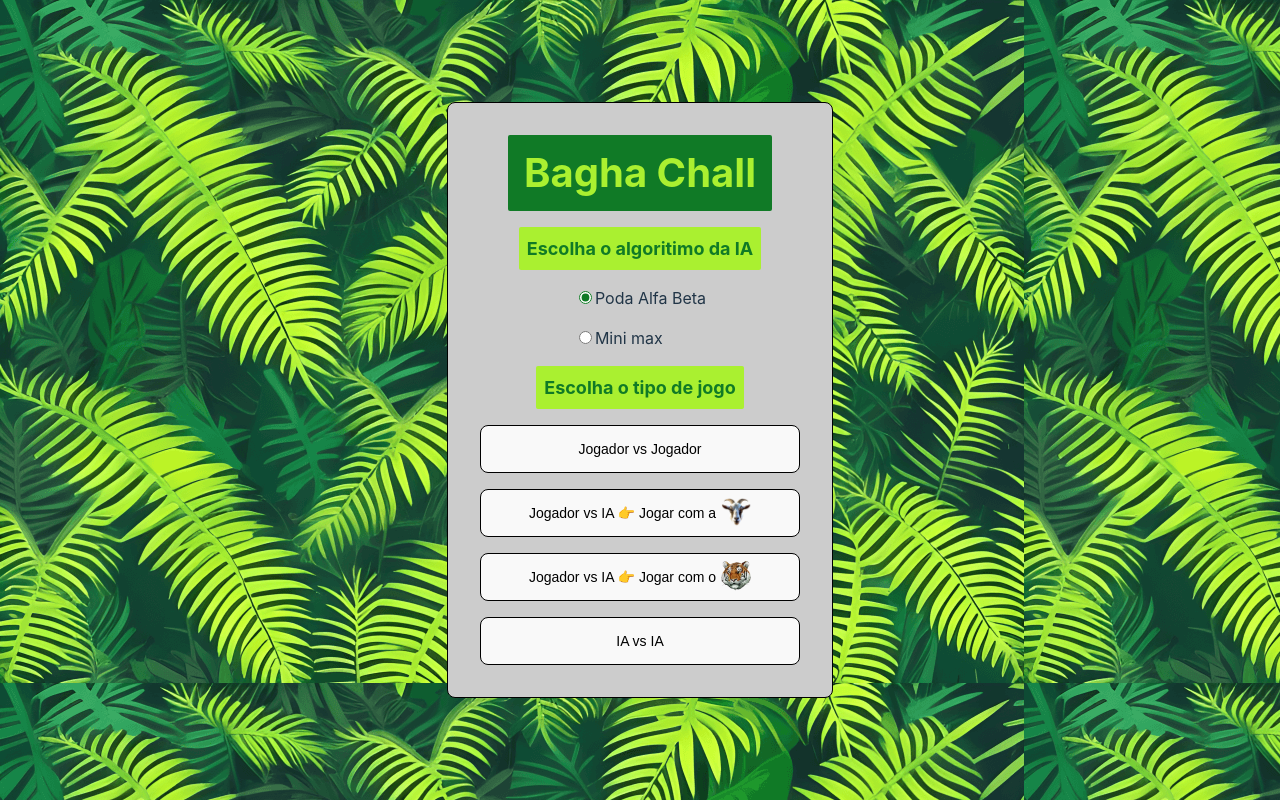
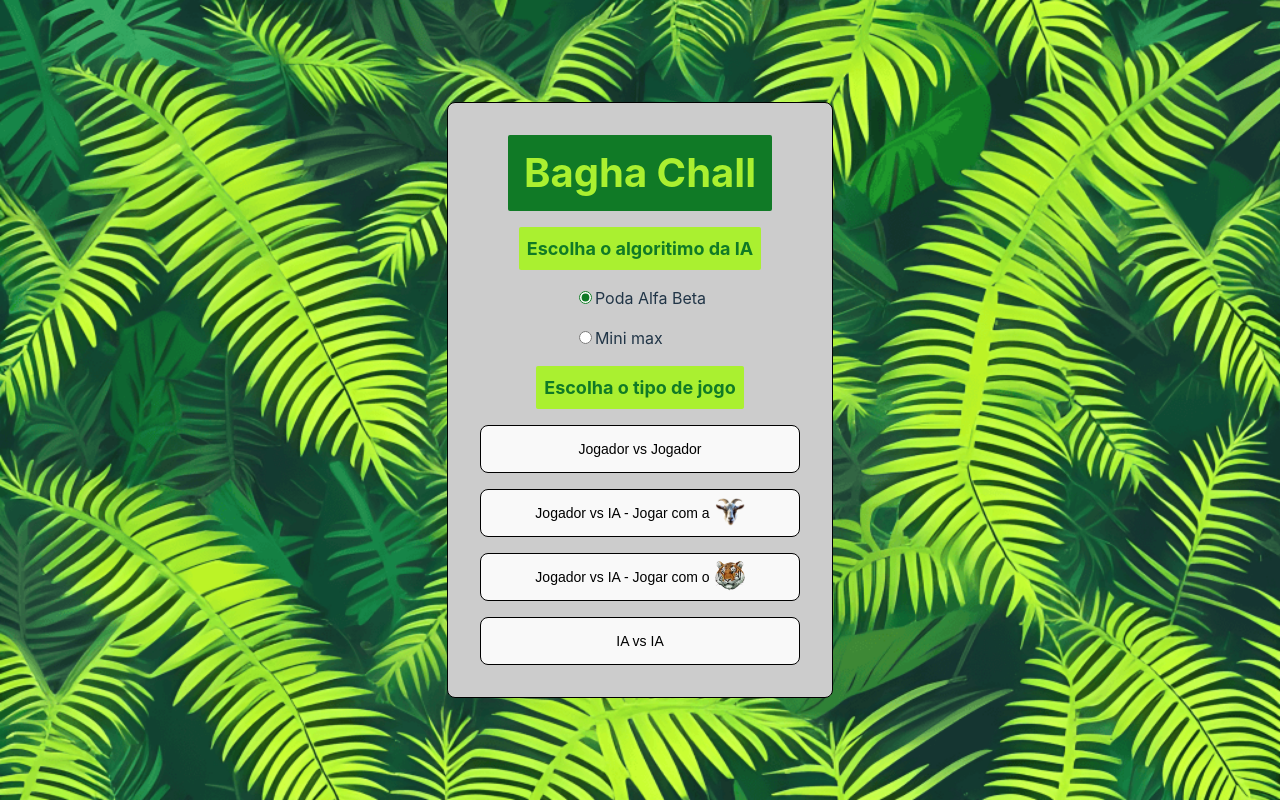
Before and after one commit to guilhermecamboim/bagha-chall, a React (Vite) app: page / in a window 1280 px wide. Built offline with nearby package versions, Linux system fonts and the light colour scheme.

Commit message:
:sparkles: feat: Alterando nome das variaveis e ajustando layout da imagem de fundo

```diff
--- a/src/components/board/index.tsx
+++ b/src/components/board/index.tsx
@@ -242,7 +242,7 @@ if (newBoard[x][y] === null) {
     return vulnerableGoats;
   };
 
-  const evaluate_board = (board: boardType) => {
+  const evaluate_board_with_tiger_focus = (board: boardType) => {
     let score = 0;
     tigers.forEach(tiger => {
       const potentialCaptures = calculate_potential_captures(board, tiger as [number, number]);
@@ -268,7 +268,7 @@ if (newBoard[x][y] === null) {
   const vulnerableGoats = calculate_vulnerable_goats(board);
 
   const W1 = -50; // Penalidade alta para cabras vulneráveis
-  const W2 = 5;   // Peso para a mobilidade dos tigres (menor peso que antes)
+  const W2 = 5;   // Peso para a mobilidade dos tigres
 
   tigers.forEach(tiger => {
     const tigerMobility = calculate_tiger_mobility(board, tiger as [number, number]);
@@ -386,7 +386,7 @@ function getPossibleGoatPositions(board: boardType) {
 
 const minimax = (board: boardType, depth: number, isMaximizingPlayer: boolean) => {
   if (depth === 0) {
-    return { score: turn === 'Goat' ? evaluate_board_with_goat_focus(board) : evaluate_board(board) };
+    return { score: turn === 'Goat' ? evaluate_board_with_goat_focus(board) : evaluate_board_with_tiger_focus(board) };
   }
 
   let bestMove = null;
@@ -424,7 +424,7 @@ const minimax = (board: boardType, depth: number, isMaximizingPlayer: boolean) =
 
 const minimaxPodaAlfaBeta = (board: boardType, depth: number, isMaximizingPlayer: boolean, alpha: number, beta: number) => {
     if (depth === 0) {
-      return { score:  turn === 'Goat' ? evaluate_board_with_goat_focus(board) : evaluate_board(board) };
+      return { score:  turn === 'Goat' ? evaluate_board_with_goat_focus(board) : evaluate_board_with_tiger_focus(board) };
     }
 
     let bestMove = null;
@@ -641,8 +641,8 @@ const minimaxPodaAlfaBeta = (board: boardType, depth: number, isMaximizingPlayer
           </S.ContainerCheckbox>
           <h2>Escolha o tipo de jogo</h2>
           <button onClick={() => { setIsAI(false); setPlayerRole('Goat'); setGameStarted(true); }}>{`Jogador vs Jogador`}</button>
-          <button onClick={() => { setIsAI(true); setPlayerRole('Goat'); setGameStarted(true); }}>{`Jogador vs IA  👉 Jogar com a`} <span><S.GoatOrTiger src={goatImg}/></span></button>
-          <button onClick={() => { setIsAI(true); setPlayerRole('Tiger'); setGameStarted(true); }}>{`Jogador vs IA  👉 Jogar com o`} <span><S.GoatOrTiger src={tigerImg}/></span></button>
+          <button onClick={() => { setIsAI(true); setPlayerRole('Goat'); setGameStarted(true); }}>{`Jogador vs IA - Jogar com a`} <span><S.GoatOrTiger src={goatImg}/></span></button>
+          <button onClick={() => { setIsAI(true); setPlayerRole('Tiger'); setGameStarted(true); }}>{`Jogador vs IA - Jogar com o`} <span><S.GoatOrTiger src={tigerImg}/></span></button>
           <button onClick={() => { setIsAI(true); setPlayAlone(true); setGameStarted(true); }}>{`IA  vs IA`}</button>
         </S.FirstStepContainer>
       ) : (
--- a/src/styles.ts
+++ b/src/styles.ts
@@ -8,6 +8,7 @@ export const ContainerApp = styled.div`
   width: 100vw;
   height: 100vh;
   background-image: url('src/assets/jungle.png');
+  background-size: cover;
 `;
 
 export const Title = styled.h1`
```
Also changed, not shown: index.html (line endings or trailing spaces).
